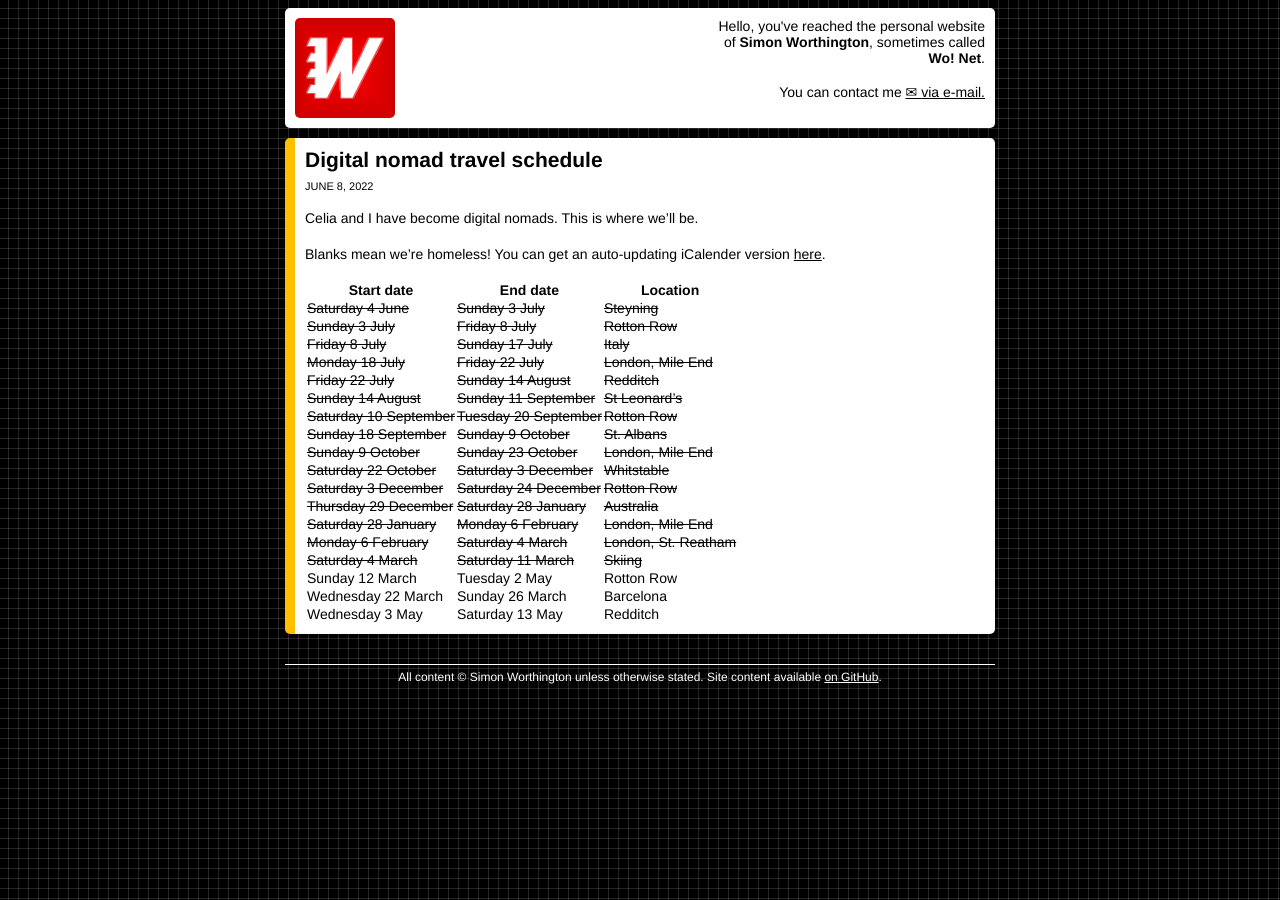
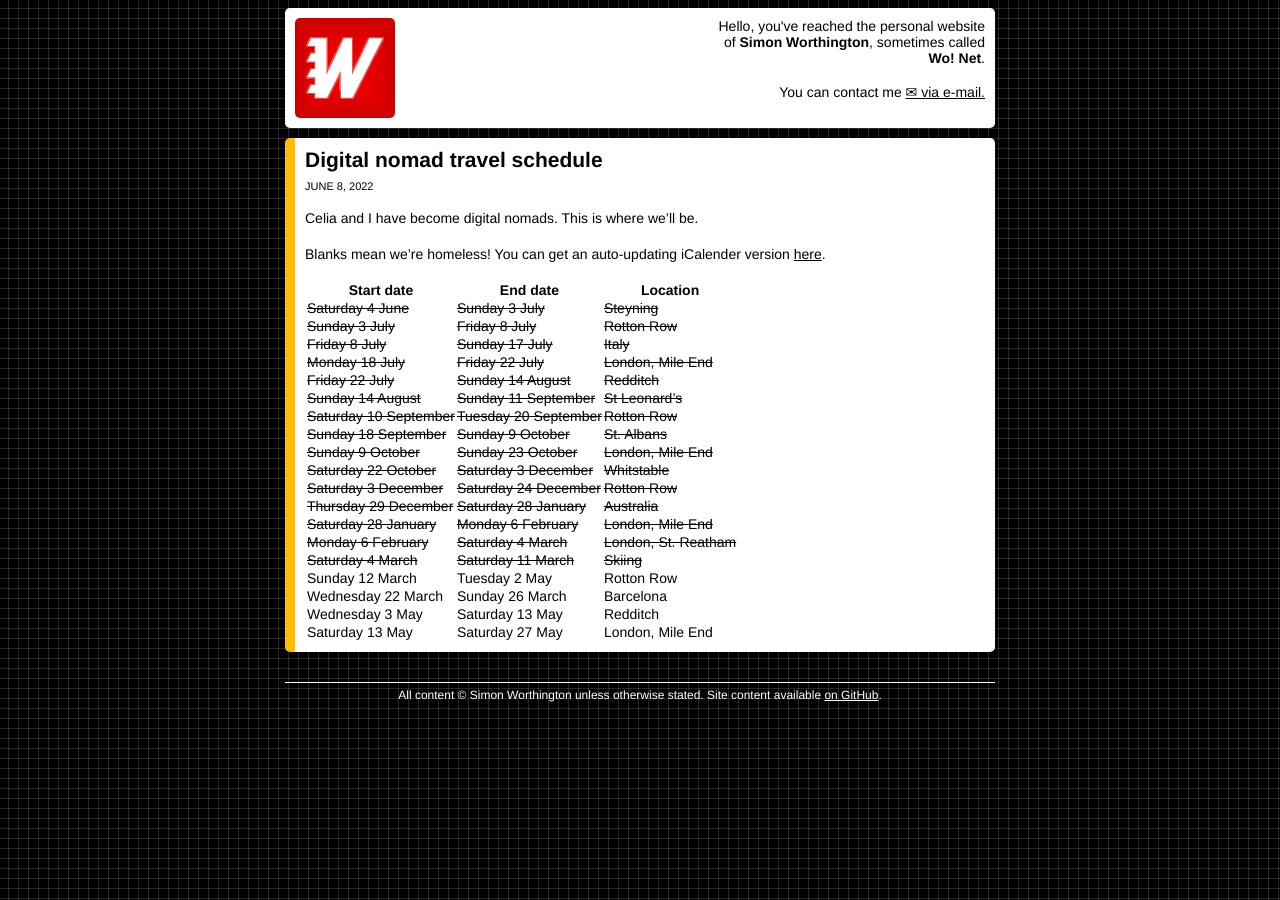
Before and after one commit to simonwo/simonwo.net, a Jekyll site: the page built from _posts/2022-06-08-travel-schedule.md, in a window 1280 px wide. Built offline with Jekyll 4.4.1, drawn with Linux system fonts in a browser that asks for light colours; comment, search, counter and statistics services are not loaded.

Commit message:
May dogsitting.

```diff
--- a/_data/nomads.yml
+++ b/_data/nomads.yml
@@ -52,3 +52,6 @@
 - start: 2023-05-03
   end: 2023-05-13
   location: Redditch
+- start: 2023-05-13
+  end: 2023-05-27
+  location: London, Mile End
```
